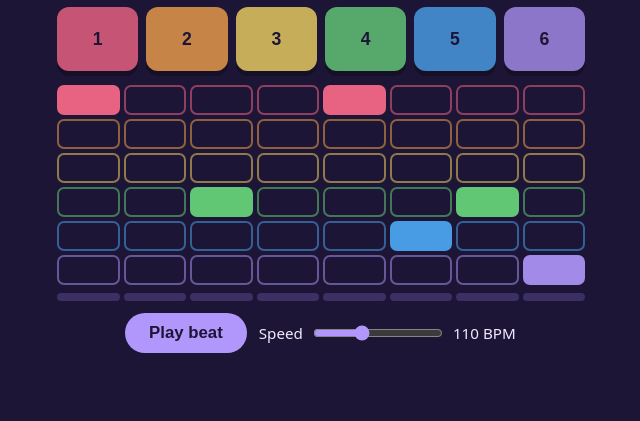
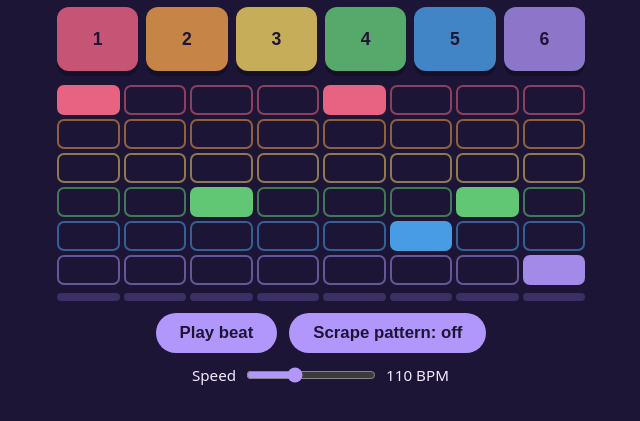
Before and after one commit to Wendle-The-Wizard/little-rhythm-board, a plain HTML site: page index.html in a window 1280 px wide. Shown: the part 65-486 px from the top of the page, without its empty margins (319-959 px from the left). Drawn offline with Linux system fonts and the light colour scheme.

Commit message:
Little Rhythm Board, version 6: I added a Scrape pattern button that layers swishy filtered-

```diff
--- a/index.html
+++ b/index.html
@@ -13,6 +13,7 @@
 <div id="dots" class="dots" aria-hidden="true"></div>
 <div class="controls">
 <button id="play" class="play" type="button">Play beat</button>
+<button id="scrape" class="play alt" type="button" aria-pressed="false">Scrape pattern: off</button>
 <label class="speed" for="speed">Speed <input id="speed" type="range" min="60" max="200" step="1" value="110"> <span id="bpmout">110 BPM</span></label>
 </div>
 </main>
```
